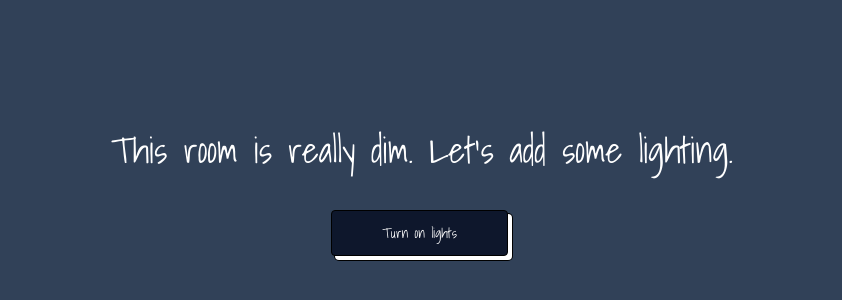
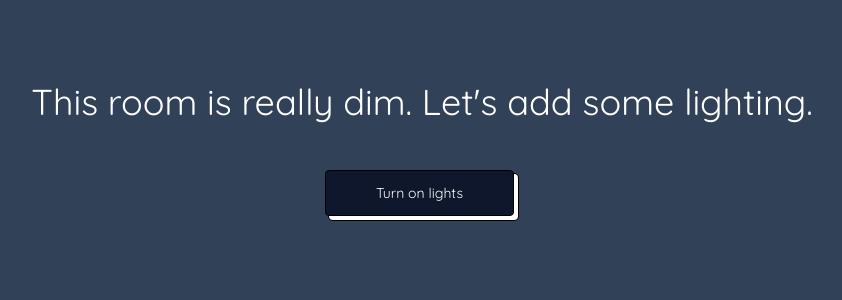
Before and after one commit to Pravinkumar-dev/BDayCard, a React (Vite) app: page / in a window 1280 px wide. Shown: the part 192-492 px from the top of the page, without its empty margins (218-1060 px from the left). Built offline with nearby package versions, Linux system fonts and the light colour scheme.

Commit message:
font changes

```diff
--- a/index.html
+++ b/index.html
@@ -7,7 +7,7 @@
     <link rel="preconnect" href="https://fonts.googleapis.com" />
     <link rel="preconnect" href="https://fonts.gstatic.com" crossorigin />
     <link
-      href="https://fonts.googleapis.com/css2?family=Shadows+Into+Light&display=swap"
+      href="https://fonts.googleapis.com/css2?family=Quicksand:wght@300..700&display=swap"
       rel="stylesheet"
     />
 
--- a/src/components/Footer/Footer.jsx
+++ b/src/components/Footer/Footer.jsx
@@ -2,7 +2,7 @@
 
 function Footer({ state, onClick }) {
   return (
-    <footer className="text-white">
+    <footer className="text-white pb-24">
       <ButtonComponent isVisible={state.isVisible} handleClick={onClick} label={state.label} />
     </footer>
   );
--- a/src/index.css
+++ b/src/index.css
@@ -4,7 +4,8 @@
   margin: 0;
   padding: 0;
 
-  font-family: "Shadows Into Light", serif;
+  font-family: "Quicksand", sans-serif;
+  font-optical-sizing: auto;
   font-weight: 400;
   font-style: normal;
   line-height: 1.5;
--- a/src/pages/mainScreen/Screen.jsx
+++ b/src/pages/mainScreen/Screen.jsx
@@ -70,7 +70,7 @@
       >
         {step.currentStep === 0 ? (
           <motion.p
-            className="text-4xl text-white px-5 text-center mb-10"
+            className="text-4xl text-white px-5 text-center mb-10 leading-14"
             initial={{ opacity: 0, scale: 0 }}
             animate={{ opacity: 1, scale: 1 }}
             transition={opacityTransition}
```
